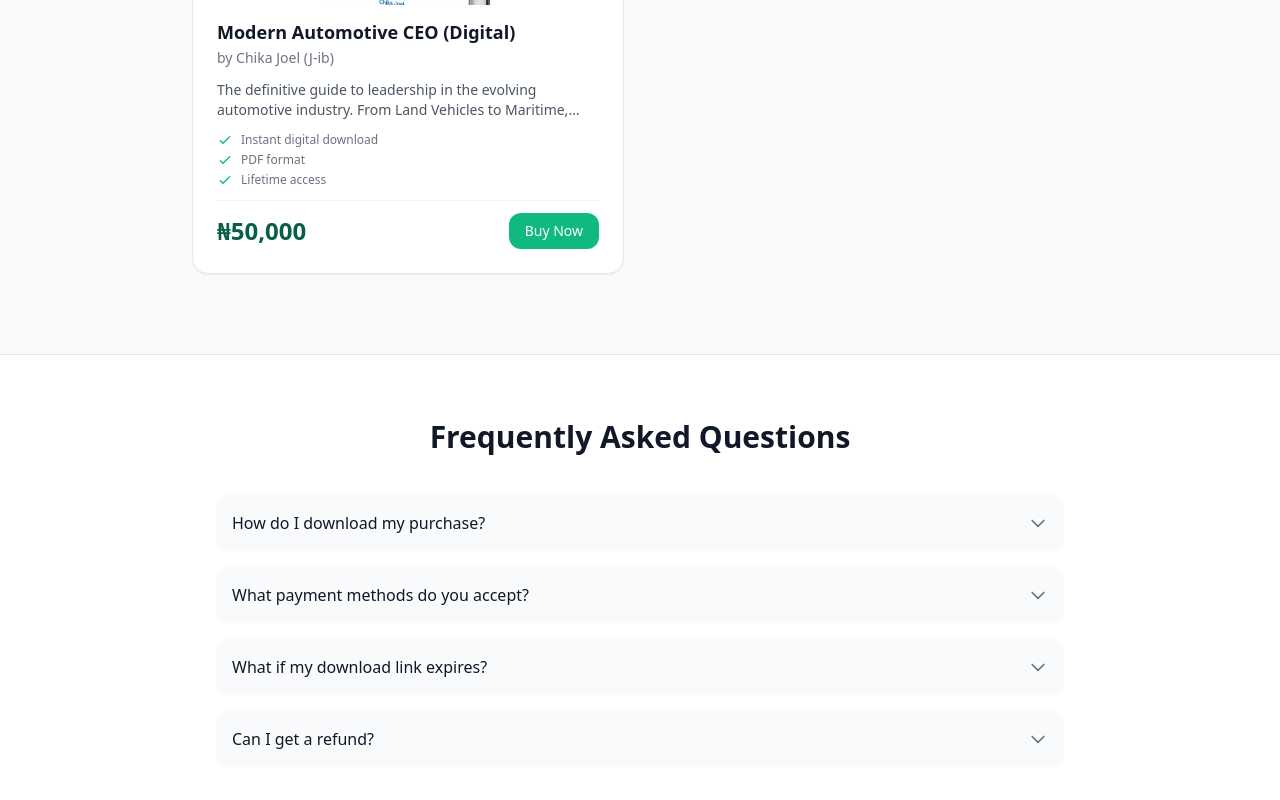
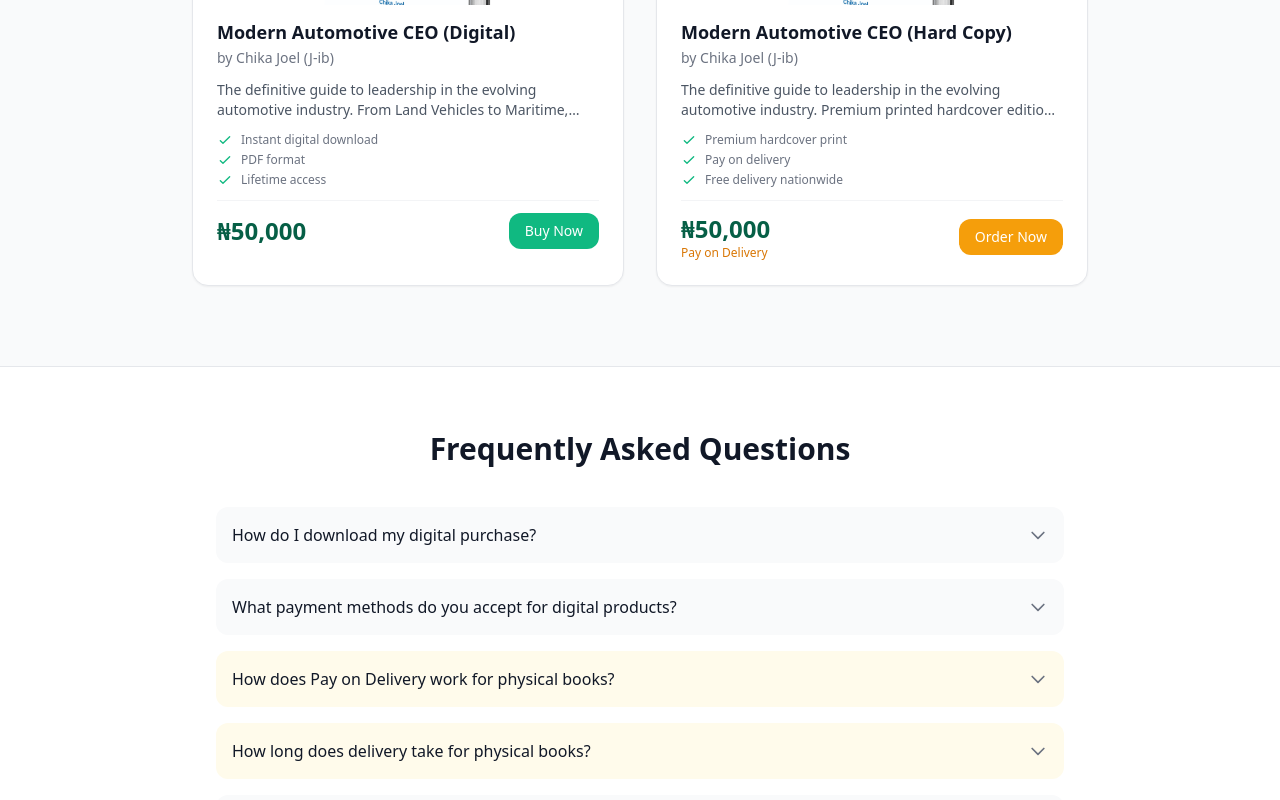
Before and after one commit to joshytheprogrammer/autohub_book_launch, a Nuxt app: page /storefront in a window 1280 px wide. Shown: the part 1280-2080 px from the top of the page. Built offline with nearby package versions, Linux system fonts and the light colour scheme.

Commit message:
made changes

```diff
--- a/app/components/Maceo/HeroSection.vue
+++ b/app/components/Maceo/HeroSection.vue
@@ -26,7 +26,7 @@
               <div class="text-sm text-green-light space-y-2">
                 <p class="flex items-center gap-2">
                   <span class="flex h-5 w-5 rounded-full bg-green-primary items-center justify-center">✨</span>
-                  Early bird pricing
+                  Available Now
                 </p>
                 <p class="flex items-center gap-2">
                   <span class="flex h-5 w-5 rounded-full bg-green-primary items-center justify-center">📚</span>
@@ -36,9 +36,9 @@
               <button
                 @click="$emit('preorder')"
                 class="bg-white text-green-dark hover:bg-gray-100 px-8 py-4 rounded-xl font-semibold text-lg shadow-xl hover:shadow-2xl transition-all duration-300 flex items-center justify-center lg:mx-0 mx-auto gap-3 focus:outline-none focus:ring-2 focus:ring-green-light focus:ring-opacity-50"
-                aria-label="Preorder the book"
+                aria-label="Order the book"
               >
-                <span>Preorder Now</span>
+                <span>Order Now</span>
                 <span class="font-bold">{{ price }}</span>
                 <svg class="w-5 h-5" fill="none" stroke="currentColor" viewBox="0 0 24 24">
                   <path stroke-linecap="round" stroke-linejoin="round" stroke-width="2" d="M17 8l4 4m0 0l-4 4m4-4H3"></path>
--- a/app/components/Maceo/PaymentModal.vue
+++ b/app/components/Maceo/PaymentModal.vue
@@ -38,7 +38,7 @@
 
         <!-- Payment Form -->
         <form @submit.prevent="processPayment" class="space-y-4" aria-describedby="payment-instructions">
-          <p id="payment-instructions" class="sr-only">Please fill in the form below to complete your book preorder.</p>
+          <p id="payment-instructions" class="sr-only">Please fill in the form below to complete your book order.</p>
 
           <div>
             <label for="email" class="block text-sm font-medium text-gray-700 mb-2">
--- a/app/components/Maceo/PreorderButton.vue
+++ b/app/components/Maceo/PreorderButton.vue
@@ -23,7 +23,7 @@
 const props = defineProps({
   text: {
     type: String,
-    default: 'Preorder Now'
+    default: 'Order Now'
   },
   price: String,
   disabled: {
--- a/app/components/Storefront/ProductCard.vue
+++ b/app/components/Storefront/ProductCard.vue
@@ -17,8 +17,13 @@
       />
       <!-- Badge -->
       <div class="absolute top-3 left-3">
-        <span class="bg-green-primary text-white text-xs font-semibold px-3 py-1 rounded-full">
-          Digital Download
+        <span
+          :class="[
+            'text-white text-xs font-semibold px-3 py-1 rounded-full',
+            product.isPhysical ? 'bg-amber-500' : 'bg-green-primary'
+          ]"
+        >
+          {{ product.isPhysical ? 'Physical Copy' : 'Digital Download' }}
         </span>
       </div>
     </div>
@@ -50,12 +55,16 @@
       <div class="flex items-center justify-between pt-3 border-t border-gray-100">
         <div>
           <span class="text-2xl font-bold text-green-dark">{{ product.priceDisplay }}</span>
+          <span v-if="product.isPhysical" class="block text-xs text-amber-600 font-medium">Pay on Delivery</span>
         </div>
         <button
-          class="btn btn-primary py-2 px-4 text-sm"
+          :class="[
+            'btn py-2 px-4 text-sm',
+            product.isPhysical ? 'bg-amber-500 hover:bg-amber-600 text-white' : 'btn-primary'
+          ]"
           @click.stop="$emit('purchase', product)"
         >
-          Buy Now
+          {{ product.isPhysical ? 'Order Now' : 'Buy Now' }}
         </button>
       </div>
     </div>
--- a/app/pages/index.vue
+++ b/app/pages/index.vue
@@ -105,7 +105,7 @@ const books = ref([
     cover: '/bookcovers/1758548610.png',
     description: 'The definitive guide to leadership in the evolving automotive industry. From Land Vehicles to Maritime, Aviation, Space Exploration, and AI integration.',
     categories: ['Leadership', 'Automotive', 'Technology', 'Innovation'],
-    status: 'preorder', // preorder, available, coming-soon
+    status: 'available', // preorder, available, coming-soon
     releaseDate: '2025-12-01',
     rating: 5.0,
     features: [
--- a/app/pages/maceo.vue
+++ b/app/pages/maceo.vue
@@ -6,51 +6,50 @@
       :subtitle="bookData.subtitle"
       :author="bookData.author"
       :price="bookData.price"
-      @preorder="openPaymentModal"
+      @preorder="openOrderModal"
     />
     <MaceoProgramOverview
       :price="bookData.price"
-      @preorder="openPaymentModal"
+      @preorder="openOrderModal"
     />
     <MaceoWhyThisMatters
       :price="bookData.price"
-      @preorder="openPaymentModal"
+      @preorder="openOrderModal"
     />
     <MaceoTableOfContents />
     <MaceoLearningOutcomes />
     <MaceoIndustrySectors />
     <MaceoWealthStrategies
       :price="bookData.price"
-      @preorder="openPaymentModal"
+      @preorder="openOrderModal"
     />
     <MaceoSuccessFramework
       :price="bookData.price"
-      @preorder="openPaymentModal"
+      @preorder="openOrderModal"
     />
     <MaceoFeaturesSection :features="bookData.features" />
     <MaceoTestimonialsSection :testimonials="bookData.testimonials" />
     <MaceoAboutAuthor :author="bookData.author" />
-    <MaceoValueProp :price="bookData.price" @preorder="openPaymentModal" />
+    <MaceoValueProp :price="bookData.price" @preorder="openOrderModal" />
     <MaceoEmailCapture @email-captured="handleEmailCapture" />
     <!-- <MaceoFooterSection :author="bookData.author" /> -->
 
-    <!-- Payment Modal -->
-    <MaceoPaymentModal
-      :is-open="isPaymentModalOpen"
+    <!-- Order Modal (Pay on Delivery) -->
+    <MaceoOrderModal
+      :is-open="isOrderModalOpen"
       :book-title="bookData.title"
       :author="bookData.author"
       :price="bookData.price"
       :book-cover="bookData.coverSrc"
-      :paystack-key="paystackConfig.publicKey"
-      @close="closePaymentModal"
-      @payment-success="handlePaymentSuccess"
-      @payment-error="handlePaymentError"
+      @close="closeOrderModal"
+      @order-success="handleOrderSuccess"
+      @order-error="handleOrderError"
     />
 
     <!-- Success Modal -->
-    <MaceoPaymentSuccess
+    <MaceoOrderSuccess
       :is-visible="isSuccessModalOpen"
-      :payment-data="paymentData"
+      :order-data="orderData"
       @close="closeSuccessModal"
     />
 
@@ -61,7 +60,7 @@
           <path stroke-linecap="round" stroke-linejoin="round" stroke-width="2" d="M12 8v4m0 4h.01M21 12a9 9 0 11-18 0 9 9 0 0118 0z"></path>
         </svg>
         <div>
-          <p class="font-semibold">Payment Error</p>
+          <p class="font-semibold">Order Error</p>
           <p class="text-sm">{{ errorMessage }}</p>
         </div>
         <button @click="errorMessage = ''" class="text-white hover:text-gray-200">
@@ -75,29 +74,41 @@
 </template>
 
 <script setup>
-import { usePayment } from '../composables/usePayment'
+// Order state management (Pay on Delivery)
+const isOrderModalOpen = ref(false)
+const isSuccessModalOpen = ref(false)
+const orderData = ref({})
+const errorMessage = ref('')
 
-// Payment system
-const {
-  isPaymentModalOpen,
-  isSuccessModalOpen,
-  paymentData,
-  errorMessage,
-  openPaymentModal,
-  closePaymentModal,
-  handlePaymentSuccess,
-  handlePaymentError,
-  closeSuccessModal
-} = usePayment()
+// Order modal functions
+function openOrderModal() {
+  isOrderModalOpen.value = true
+}
 
-// Paystack configuration
-const runtimeConfig = useRuntimeConfig()
-const paystackConfig = {
-  publicKey: runtimeConfig.public.paystackPublicKey
+function closeOrderModal() {
+  isOrderModalOpen.value = false
+}
+
+function handleOrderSuccess(data) {
+  isOrderModalOpen.value = false
+  orderData.value = data
+  isSuccessModalOpen.value = true
+}
+
+function handleOrderError(error) {
+  errorMessage.value = error
+  setTimeout(() => {
+    errorMessage.value = ''
+  }, 5000)
+}
+
+function closeSuccessModal() {
+  isSuccessModalOpen.value = false
+  orderData.value = {}
 }
 
 const bookData = {
-  coverSrc: '/Book_cover.png',
+  coverSrc: '/bookcovers/mock-00054.png',
   title: 'Modern Automotive CEO',
   subtitle: 'A comprehensive blueprint for what it takes to become a successful automotive CEO, covering land vehicles, maritime, aviation, AI, and space exploration..',
   author: 'Chika Joel (J-ib)',
--- a/app/pages/storefront.vue
+++ b/app/pages/storefront.vue
@@ -26,7 +26,7 @@
             v-for="product in products"
             :key="product.id"
             :product="product"
-            @purchase="openCheckout"
+            @purchase="handlePurchase"
           />
         </div>
 
@@ -51,9 +51,10 @@
         </div>
 
         <div class="space-y-4">
+          <!-- Digital Downloads -->
           <details class="group bg-gray-50 rounded-xl p-4">
             <summary class="flex justify-between items-center cursor-pointer list-none font-medium text-gray-900">
-              How do I download my purchase?
+              How do I download my digital purchase?
               <svg class="w-5 h-5 text-gray-500 group-open:rotate-180 transition-transform" fill="none" stroke="currentColor" viewBox="0 0 24 24">
                 <path stroke-linecap="round" stroke-linejoin="round" stroke-width="2" d="M19 9l-7 7-7-7"></path>
               </svg>
@@ -65,13 +66,38 @@
 
           <details class="group bg-gray-50 rounded-xl p-4">
             <summary class="flex justify-between items-center cursor-pointer list-none font-medium text-gray-900">
-              What payment methods do you accept?
+              What payment methods do you accept for digital products?
               <svg class="w-5 h-5 text-gray-500 group-open:rotate-180 transition-transform" fill="none" stroke="currentColor" viewBox="0 0 24 24">
                 <path stroke-linecap="round" stroke-linejoin="round" stroke-width="2" d="M19 9l-7 7-7-7"></path>
               </svg>
             </summary>
             <p class="mt-3 text-gray-600 text-sm">
               We accept all major debit/credit cards, bank transfers, and USSD payments through Paystack. All payments are processed securely with 256-bit SSL encryption.
+            </p>
+          </details>
+
+          <!-- Physical Orders -->
+          <details class="group bg-amber-50 rounded-xl p-4">
+            <summary class="flex justify-between items-center cursor-pointer list-none font-medium text-gray-900">
+              How does Pay on Delivery work for physical books?
+              <svg class="w-5 h-5 text-gray-500 group-open:rotate-180 transition-transform" fill="none" stroke="currentColor" viewBox="0 0 24 24">
+                <path stroke-linecap="round" stroke-linejoin="round" stroke-width="2" d="M19 9l-7 7-7-7"></path>
+              </svg>
+            </summary>
+            <p class="mt-3 text-gray-600 text-sm">
+              When you order a physical book, you don't pay anything upfront. Simply fill in your delivery details, and we'll ship the book to you. You pay the delivery person in cash when you receive your book.
+            </p>
+          </details>
+
+          <details class="group bg-amber-50 rounded-xl p-4">
+            <summary class="flex justify-between items-center cursor-pointer list-none font-medium text-gray-900">
+              How long does delivery take for physical books?
+              <svg class="w-5 h-5 text-gray-500 group-open:rotate-180 transition-transform" fill="none" stroke="currentColor" viewBox="0 0 24 24">
+                <path stroke-linecap="round" stroke-linejoin="round" stroke-width="2" d="M19 9l-7 7-7-7"></path>
+              </svg>
+            </summary>
+            <p class="mt-3 text-gray-600 text-sm">
+              Delivery typically takes 3-7 business days within Nigeria. We'll process your order within 1-2 business days, and our delivery partner will contact you before delivery to coordinate a convenient time.
             </p>
           </details>
 
@@ -95,7 +121,7 @@
               </svg>
             </summary>
             <p class="mt-3 text-gray-600 text-sm">
-              Due to the digital nature of our products, we generally don't offer refunds once the download link has been sent. However, if you experience any issues with your purchase, please contact us and we'll work to resolve it.
+              For digital products, we generally don't offer refunds once the download link has been sent. For physical orders, you can cancel before shipment. Contact us if you have any issues and we'll work to resolve them.
             </p>
           </details>
         </div>
@@ -121,7 +147,7 @@
       </div>
     </section>
 
-    <!-- Checkout Modal -->
+    <!-- Checkout Modal (Digital Products) -->
     <StorefrontCheckoutModal
       :is-open="isCheckoutOpen"
       :product="selectedProduct"
@@ -131,12 +157,28 @@
       @payment-error="handlePaymentError"
     />
 
-    <!-- Success Modal -->
+    <!-- Physical Order Modal -->
+    <StorefrontPhysicalOrderModal
+      :is-open="isPhysicalOrderOpen"
+      :product="selectedPhysicalProduct"
+      @close="closePhysicalOrder"
+      @order-success="handleOrderSuccess"
+      @order-error="handleOrderError"
+    />
+
+    <!-- Success Modal (Digital) -->
     <StorefrontPurchaseSuccess
       :is-visible="isSuccessModalOpen"
       :payment-data="paymentData"
       :download-url="downloadUrl"
       @close="closeSuccessModal"
+    />
+
+    <!-- Success Modal (Physical) -->
+    <StorefrontOrderSuccess
+      :is-visible="isOrderSuccessOpen"
+      :order-data="orderData"
+      @close="closeOrderSuccess"
     />
 
     <!-- Notification Toast -->
@@ -188,7 +230,7 @@ const paystackConfig = {
   publicKey: runtimeConfig.public.paystackPublicKey
 }
 
-// Payment system
+// Payment system (for digital products)
 const {
   isCheckoutOpen,
   isSuccessModalOpen,
@@ -202,11 +244,49 @@ const {
   handlePaymentSuccess,
   handlePaymentError,
   closeSuccessModal,
-  hideNotification
+  hideNotification,
+  showNotification
 } = useStorefrontPayment()
 
-// Products data
+// Physical order state
+const isPhysicalOrderOpen = ref(false)
+const isOrderSuccessOpen = ref(false)
+const selectedPhysicalProduct = ref(null)
+const orderData = ref({})
+
+// Handle purchase based on product type
+function handlePurchase(product) {
+  if (product.isPhysical) {
+    selectedPhysicalProduct.value = product
+    isPhysicalOrderOpen.value = true
+  } else {
+    openCheckout(product)
+  }
+}
+
+function closePhysicalOrder() {
+  isPhysicalOrderOpen.value = false
+  selectedPhysicalProduct.value = null
+}
+
+function handleOrderSuccess(data) {
+  orderData.value = data
+  isPhysicalOrderOpen.value = false
+  isOrderSuccessOpen.value = true
+}
+
+function handleOrderError(error) {
+  showNotification('error', error, 'Order Failed')
+}
+
+function closeOrderSuccess() {
+  isOrderSuccessOpen.value = false
+  orderData.value = {}
+}
+
+// Products data - Digital and Physical
 const products = ref([
+  // Digital Products
   {
     id: 'maceo-digital',
     name: 'Modern Automotive CEO (Digital)',
@@ -215,6 +295,7 @@ const products = ref([
     priceDisplay: '₦50,000',
     currency: 'NGN',
     type: 'ebook',
+    isPhysical: false,
     fileName: 'Modern_Automotive_CEO.pdf',
     coverImage: '/bookcovers/1758548610.png',
     author: 'Chika Joel (J-ib)',
@@ -225,23 +306,24 @@ const products = ref([
       'Download up to 3 times'
     ]
   },
-  // {
-  //   id: 'autohub-magazine-digital',
-  //   name: 'AutoHub Magazine (Digital)',
-  //   description: 'The premier automotive industry magazine featuring latest trends, innovations, insights, and expert analysis from industry leaders.',
-  //   price: 50000,
-  //   priceDisplay: '₦50,000',
-  //   currency: 'NGN',
-  //   type: 'magazine',
-  //   fileName: 'AutoHub_Magazine.pdf',
-  //   coverImage: '/bookcovers/mag-cover.png',
-  //   author: 'AutoHub Editorial Team',
-  //   features: [
-  //     'Instant digital download',
-  //     'PDF format',
-  //     'Lifetime access',
-  //     'Download up to 3 times'
-  //   ]
-  // }
+  // Physical Products
+  {
+    id: 'maceo-physical',
+    name: 'Modern Automotive CEO (Hard Copy)',
+    description: 'The definitive guide to leadership in the evolving automotive industry. Premium printed hardcover edition delivered to your doorstep.',
+    price: 50000,
+    priceDisplay: '₦50,000',
+    currency: 'NGN',
+    type: 'book',
+    isPhysical: true,
+    coverImage: '/bookcovers/1758548610.png',
+    author: 'Chika Joel (J-ib)',
+    features: [
+      'Premium hardcover print',
+      'Pay on delivery',
+      'Free delivery nationwide',
+      '3-7 business days delivery'
+    ]
+  }
 ])
 </script>
--- a/nuxt.config.ts
+++ b/nuxt.config.ts
@@ -21,7 +21,7 @@ export default defineNuxtConfig({
         { name: 'keywords', content: 'automobile, CEO, leadership, automotive industry, mobility, AI, space exploration, maritime, aviation' },
         { property: 'og:title', content: 'Modern Automobile CEO by Chika Joel' },
         { property: 'og:description', content: 'The definitive guide to leadership in the evolving automotive industry.' },
-        { property: 'og:image', content: '/Book_cover.png' },
+        { property: 'og:image', content: '/bookcovers/mock-00054.png' },
         { property: 'og:type', content: 'book' }
       ],
       script: [
```
